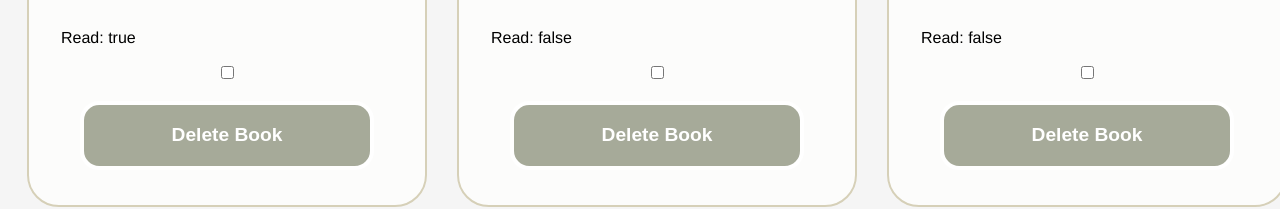
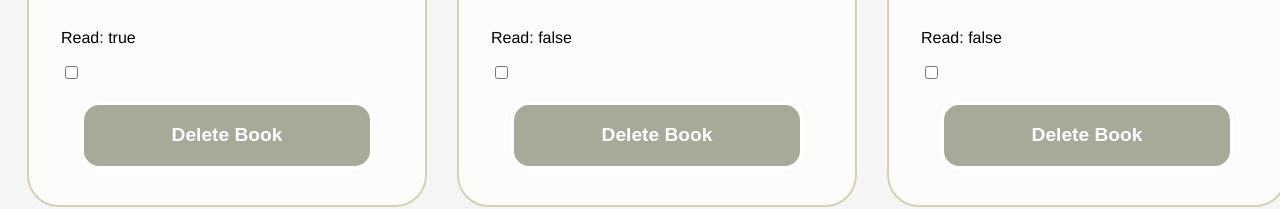
Before and after one commit to owen-addison/odin-library, a website: page index.html in a window 1280 px wide. Shown: the part 204-413 px from the top of the page. Drawn offline with Linux system fonts and the light colour scheme.

Commit message:
Styles checkbox input items

```diff
--- a/styles.css
+++ b/styles.css
@@ -64,3 +64,7 @@
     color: var(--button-color);
     border: 4px solid var(--button-color);
 }
+
+.toggle {
+    justify-self: flex-start;
+}
```
